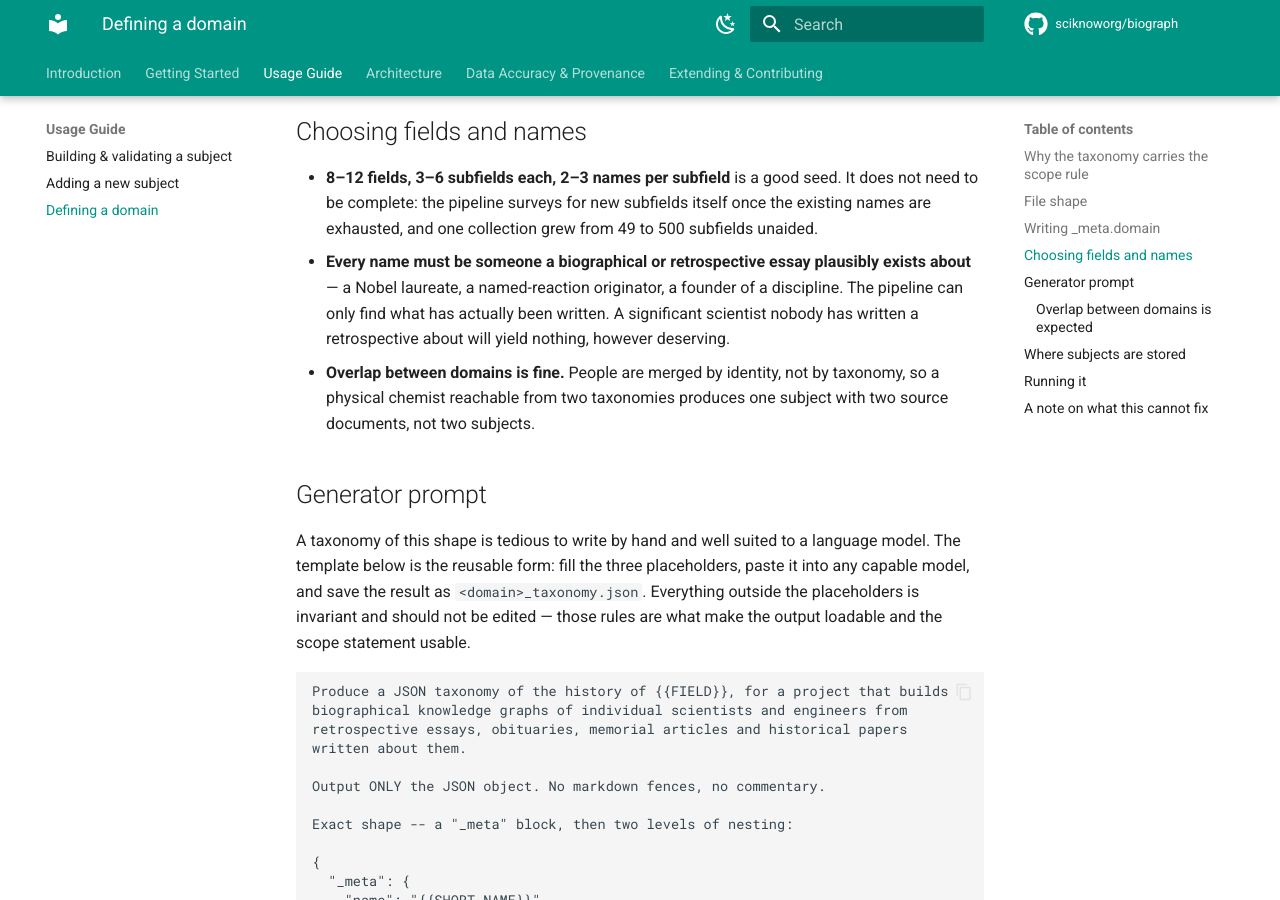
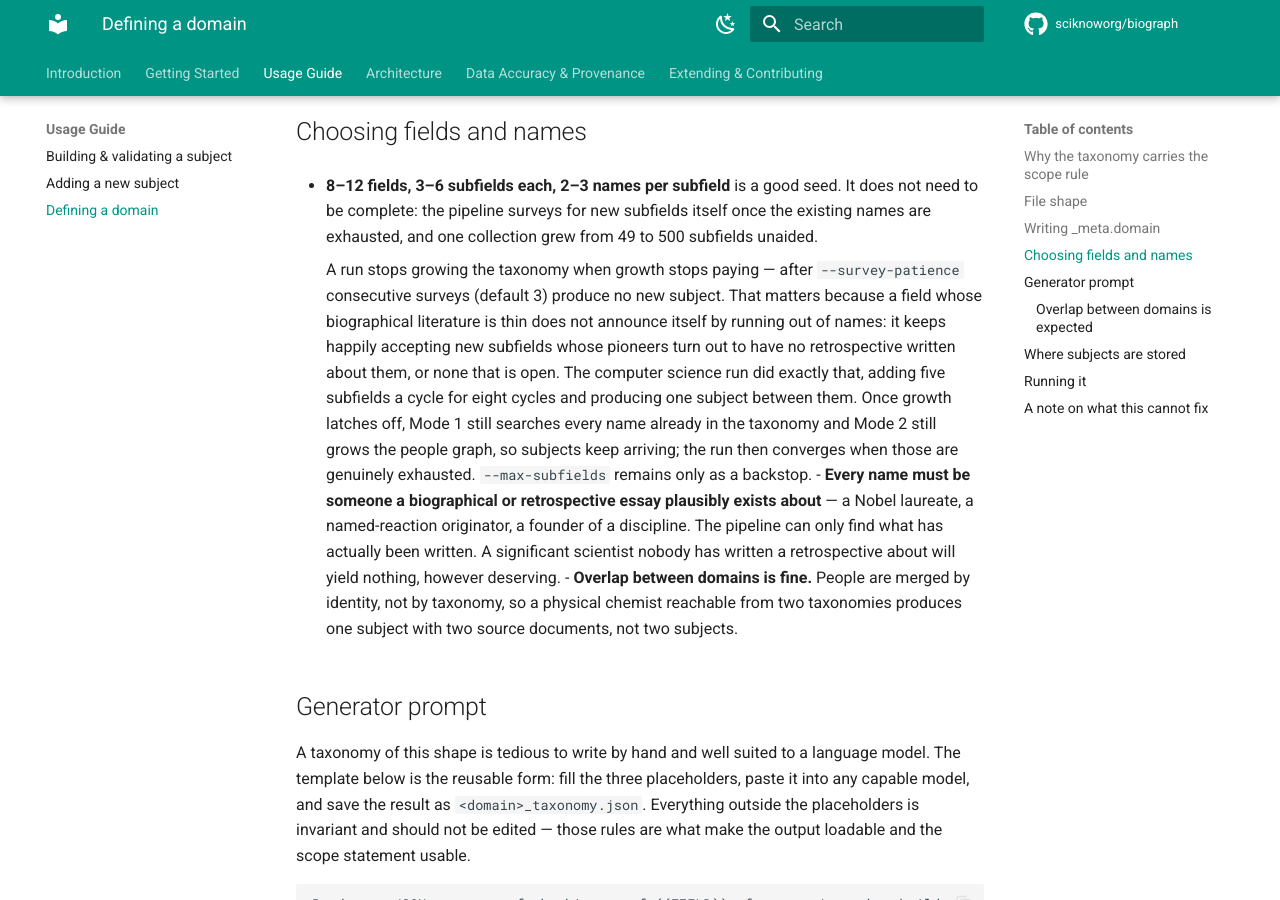
Before and after one commit to sciknoworg/biograph, an MkDocs documentation site: the page built from docs/defining-a-domain.md, in a window 1280 px wide and 900 px high, scrolled down 1703 px. Built offline with MkDocs 1.6.1 and Material for MkDocs 9.7.7, drawn with Linux system fonts in a browser that asks for light colours; comment, search, counter and statistics services are not loaded.

Commit message:
Stop growing a taxonomy once growth stops paying
A field whose biographical literature is thin does not announce itself by
running out of names. It keeps accepting new subfields whose pioneers turn out
to have had no retrospective written about them, or none that is open, so the
survey can run indefinitely on a field it has already exhausted. The computer
science run did this: eight consecutive cycles added five subfields apiece and
produced one subject between them, with only --max-subfields (an arbitrary
number measuring the wrong thing) to eventually stop it, about ten hours later.

The pipeline now stops surveying after --survey-patience consecutive surveys
produce no subject, and --max-subfields is demoted to a backstop. Replaying the
computer science cycles against the new rule stops growth at cycle 8 with 59
subfields instead of 89, and both subjects that arrived later still arrive --
they came from names the taxonomy already had.

That last point is why the counter does not reset on just any subject: a subject
found from an existing name is not evidence that *surveying* pays, and resetting
on one left the run with no termination condition at all. Growth latches off for
the remainder of the run instead; Mode 1 keeps searching every name already
present and Mode 2 keeps growing the people graph, so the run converges when
those are genuinely exhausted rather than when a cap is hit.

Co-Authored-By: Claude Opus 5 <noreply@anthropic.com>

```diff
--- a/docs/defining-a-domain.md
+++ b/docs/defining-a-domain.md
@@ -78,6 +78,18 @@ from what the model happens to know about the name.
   does not need to be complete: the pipeline surveys for new subfields itself
   once the existing names are exhausted, and one collection grew from 49 to 500
   subfields unaided.
+
+    A run stops growing the taxonomy when growth stops paying — after
+    `--survey-patience` consecutive surveys (default 3) produce no new subject.
+    That matters because a field whose biographical literature is thin does not
+    announce itself by running out of names: it keeps happily accepting new
+    subfields whose pioneers turn out to have no retrospective written about
+    them, or none that is open. The computer science run did exactly that, adding
+    five subfields a cycle for eight cycles and producing one subject between
+    them. Once growth latches off, Mode 1 still searches every name already in
+    the taxonomy and Mode 2 still grows the people graph, so subjects keep
+    arriving; the run then converges when those are genuinely exhausted.
+    `--max-subfields` remains only as a backstop.
 - **Every name must be someone a biographical or retrospective essay plausibly
   exists about** — a Nobel laureate, a named-reaction originator, a founder of a
   discipline. The pipeline can only find what has actually been written. A
```
